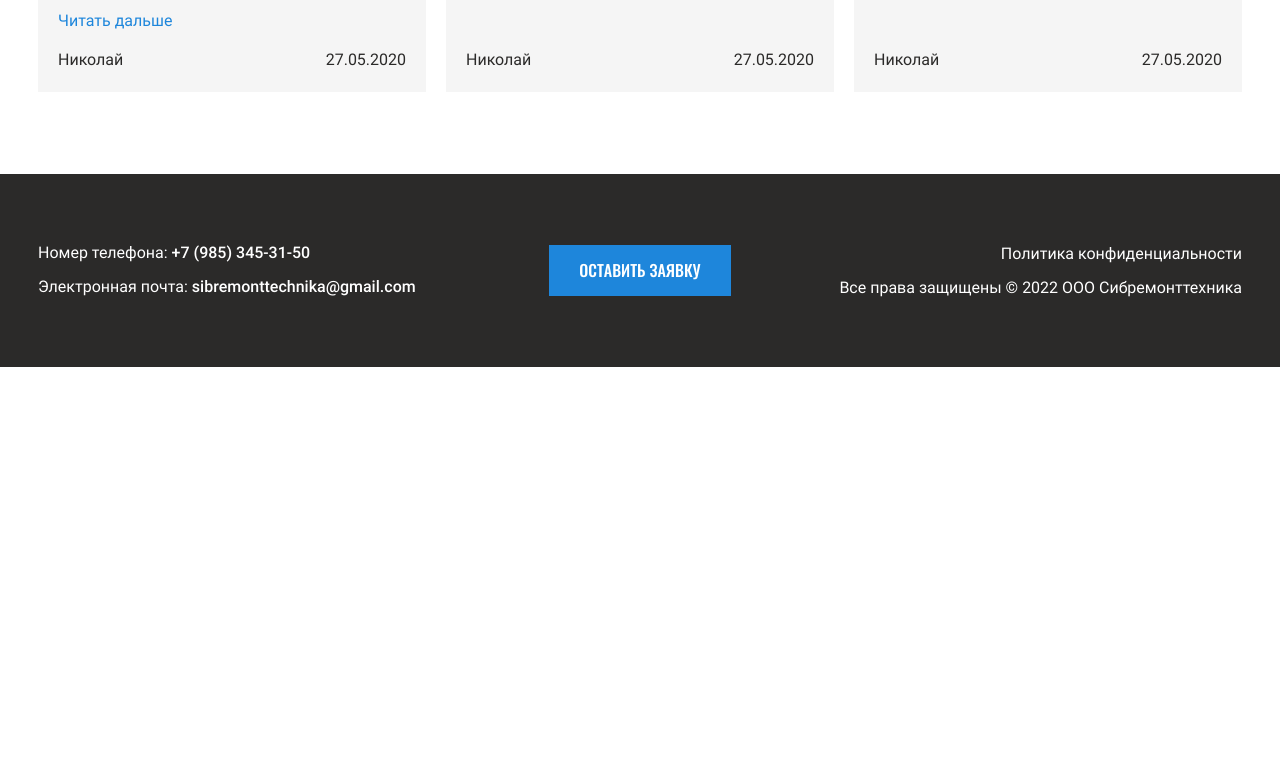
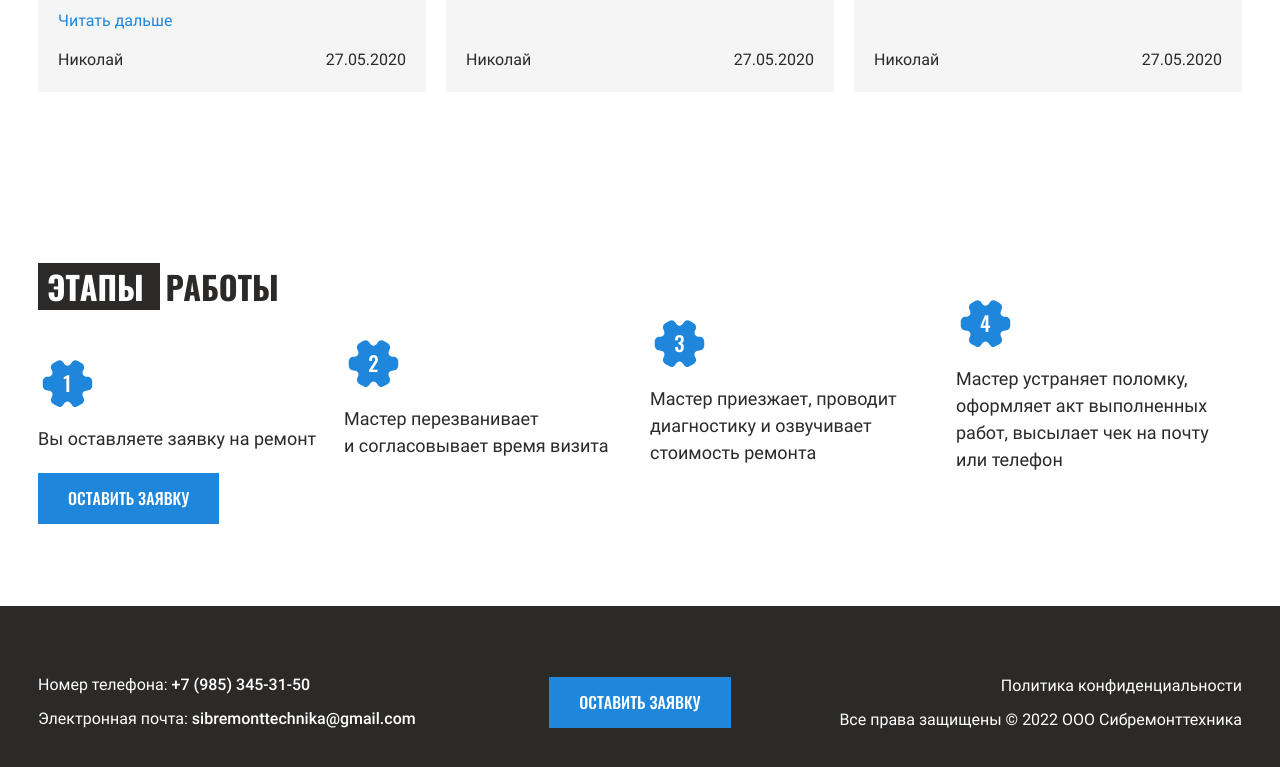
Before and after one commit to Anna-Anka/Sibremonttechnika, a website: page app/index.html in a window 1280 px wide. Shown: the part 2563-3330 px from the top of the page. Before the commit the page ends 2930 px from the top, so only its background shows below. Drawn offline with nearby package versions, Linux system fonts and the light colour scheme; files that its build step writes are made by us from their sources.

Commit message:
added stages section

```diff
--- a/app/index.html
+++ b/app/index.html
@@ -666,6 +666,64 @@
         </div>
     </div>
 </section>
+    <section class="stages section">
+    <div class="container">
+        <h2 class="title">
+            <span class="title__accent">
+                Этапы
+            </span>
+            работы
+        </h2>
+
+        <div class="stages__content">
+            <ul class="stages__items">
+                <li class="stages__item">
+                    <span class="stages__number">
+                        1
+                    </span>
+                    <div class="stages__text">
+                        <p>
+                            Вы оставляете заявку на ремонт
+                        </p>
+                    </div>
+                </li>
+                <li class="stages__item">
+                    <span class="stages__number">
+                        2
+                    </span>
+                    <div class="stages__text">
+                        <p>
+                            Мастер перезванивает и согласовывает время визита
+                        </p>
+                    </div>
+                </li>
+                <li class="stages__item">
+                    <span class="stages__number">
+                        3
+                    </span>
+                    <div class="stages__text">
+                        <p>
+                            Мастер приезжает, проводит диагностику и озвучивает стоимость ремонта
+                        </p>
+                    </div>
+                </li>
+                <li class="stages__item">
+                    <span class="stages__number">
+                        4
+                    </span>
+                    <div class="stages__text">
+                        <p>
+                            Мастер устраняет поломку, оформляет акт выполненных работ, высылает чек на почту или телефон
+                        </p>
+                    </div>
+                </li>
+            </ul>
+            <button class="stages__button button" type="submit">
+                Оставить заявку
+            </button>
+        </div>
+    </div>
+</section>
 </main>
 
 <footer class="footer">
--- /dev/null
+++ b/app/scss/home/_stages.scss
@@ -0,0 +1,114 @@
+.stages {
+
+    &__content {
+        position: relative;
+    }
+
+    &__items {
+        display: grid;
+        grid-template-columns: repeat(auto-fit, minmax(225px, 1fr));
+        gap: 20px;
+
+        @include mq('tablet') {
+            grid-template-columns: repeat(auto-fit, minmax(258px, 1fr));
+            margin-bottom: 20px;
+        }
+    }
+
+    &__item {
+        width: 100%;
+
+        &:nth-child(1) {
+            margin-bottom: 10px;
+
+            @include mq('tablet-2') {
+                margin-bottom: 0;
+            }
+        }
+
+        &:nth-child(2) {
+            margin-top: -20px;
+        }
+
+        &:nth-child(3) {
+            margin-top: -40px;
+        }
+
+        &:nth-child(4) {
+            margin-top: -60px;
+
+            @include mq('tablet-2') {
+                display: flex;
+                grid-column: 2 / 4;
+            }
+
+            @include mq('tablet') {
+                display: inline-block;
+                grid-column: auto;
+            }
+
+            .stages__number {
+                @include mq('tablet-2') {
+                    margin-right: 15px;
+                }
+
+                @include mq('tablet') {
+                    margin-right: 0;
+                }
+            }
+        }
+
+        &:nth-child(1),
+        &:nth-child(2),
+        &:nth-child(3),
+        &:nth-child(4) {
+            @include mq('tablet-2') {
+                margin-top: 0;
+            }
+        }
+    }
+
+    &__number {
+        display: flex;
+        align-items: center;
+        justify-content: center;
+        width: 100%;
+        @include adaptiv-value("max-width", 64, 52, 0);
+        @include adaptiv-value("height", 64, 52, 0);
+        @include adaptiv-value("margin-bottom", 15, 10, 0);
+        color: $white;
+        font-weight: $fw-500;
+        font-family: $oswald;
+        background-image: url('../img/icons/setting.svg');
+        @include background;
+        @include adaptiv-value("font-size", 22, 19, 0);
+    }
+
+    &__text {
+        font-size: 18px;
+
+        p {
+            &:not(:last-child) {
+                margin-bottom: 10px;
+            }
+        }
+    }
+
+    &__button {
+        @include mq('tablet-2') {
+            position: absolute;
+            bottom: 0;
+            left: 0;
+            transform: translateY(-45%);
+        }
+
+        @include mq('tablet') {
+            position: static;
+            transform: translateY(0);
+        }
+
+        @include mq('phone-2') {
+            width: 100%;
+        }
+    }
+}
--- a/app/scss/style.scss
+++ b/app/scss/style.scss
@@ -16,3 +16,4 @@
 @import 'home/offer';
 @import 'home/services';
 @import 'home/advantages';
+@import 'home/stages';
```
Also changed, not shown: app/html/home/_stages.html (added, +58 -0 lines), app/html/index.html (+1 -0 lines).
